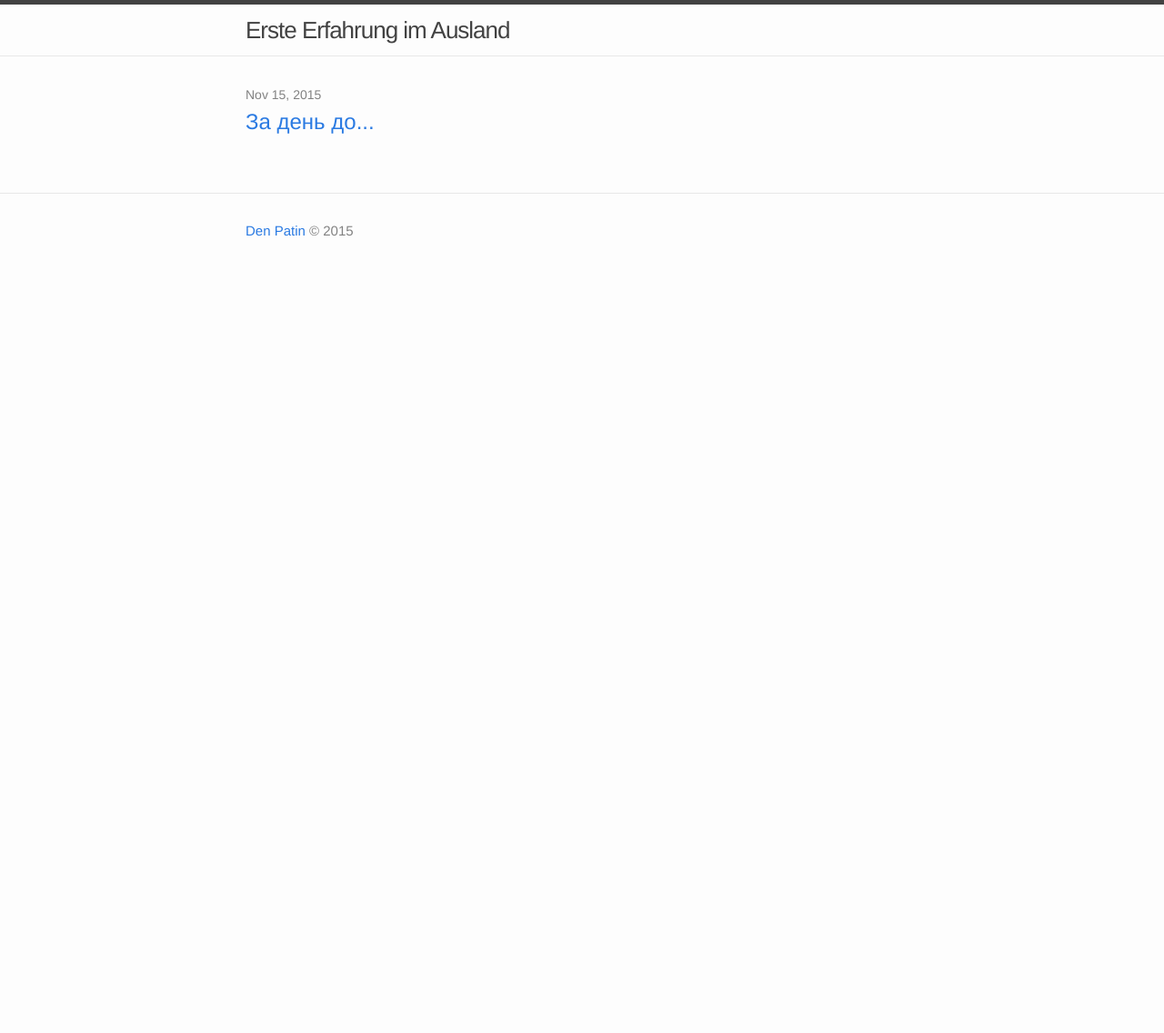
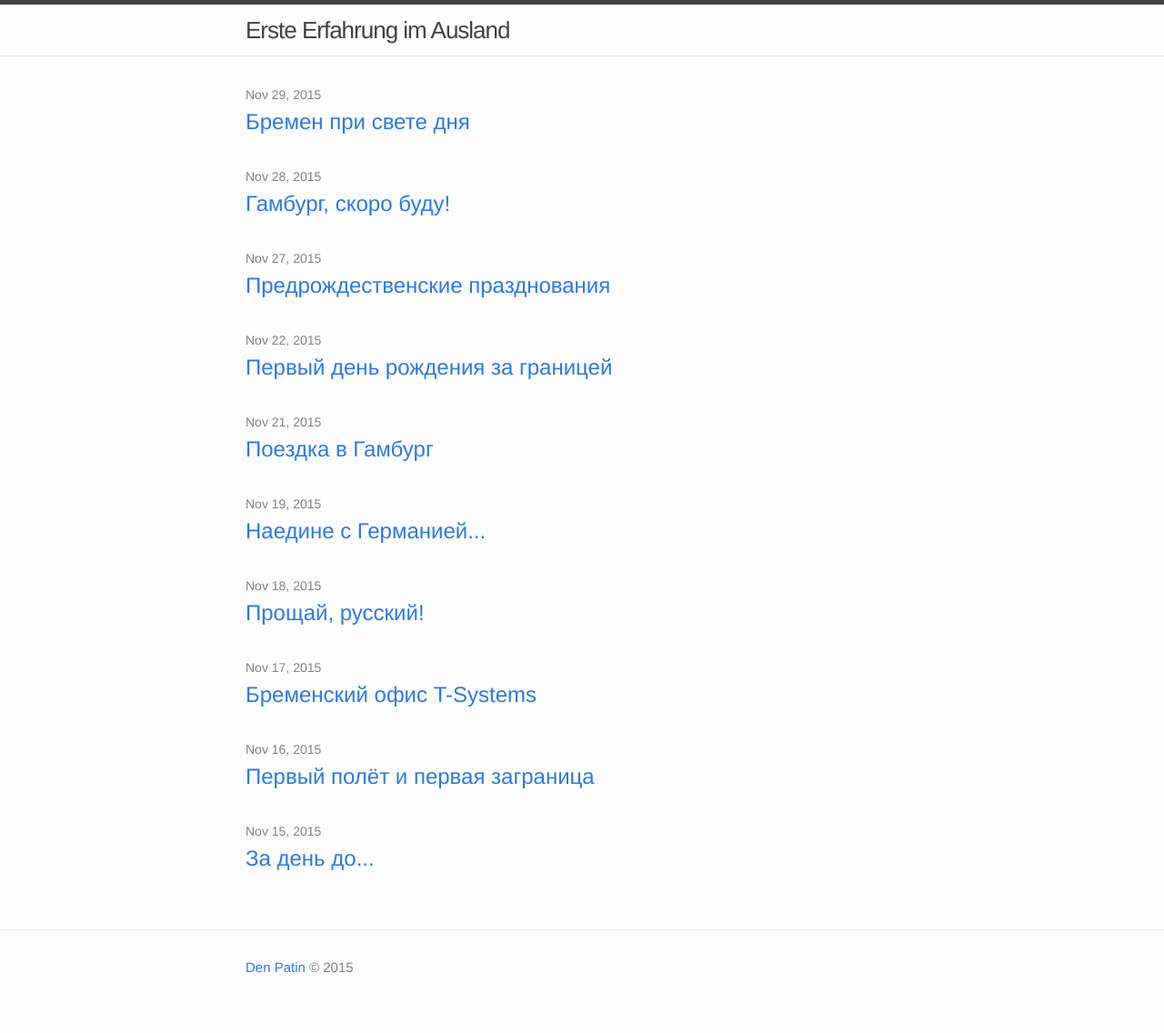
Before and after one commit to denpatin/2015-germany, a Jekyll site: the page built from index.html, in a window 1280 px wide. Shown: the whole page at 91% size. Built offline with Jekyll 4.4.1, drawn with Linux system fonts in a browser that asks for light colours; before the commit the page ends 900 px from its top, so only the background shows below that.

Commit message:
Added new entries

```diff
--- /dev/null
+++ b/_posts/2015-11-16-erster-flug-und-ausland.md
@@ -0,0 +1,5 @@
+---
+layout: post
+title: "Первый полёт и первая заграница"
+date: 2015-11-16 23:59:59 +0300
+---
--- /dev/null
+++ b/_posts/2015-11-17-erster-tag-am-neuen-arbeitsplatz.md
@@ -0,0 +1,5 @@
+---
+layout: post
+title: "Бременский офис T-Systems"
+date: 2015-11-17 23:59:59 +0300
+---
--- /dev/null
+++ b/_posts/2015-11-18-tschau-russisch.md
@@ -0,0 +1,5 @@
+---
+layout: post
+title: "Прощай, русский!"
+date: 2015-11-18 23:59:59 +0300
+---
--- /dev/null
+++ b/_posts/2015-11-19-allein-mit-deutschland.md
@@ -0,0 +1,5 @@
+---
+layout: post
+title: "Наедине с Германией..."
+date: 2015-11-19 23:59:59 +0300
+---
--- /dev/null
+++ b/_posts/2015-11-21-erste-reise-nach-hamburg.md
@@ -0,0 +1,5 @@
+---
+layout: post
+title: "Поездка в Гамбург"
+date: 2015-11-21 23:59:59 +0300
+---
--- /dev/null
+++ b/_posts/2015-11-22-auslandsgeburtstagsfeier.md
@@ -0,0 +1,5 @@
+---
+layout: post
+title: "Первый день рождения за границей"
+date: 2015-11-22 23:59:59 +0300
+---
--- /dev/null
+++ b/_posts/2015-11-27-bremer-weihnachtsmarkt.md
@@ -0,0 +1,5 @@
+---
+layout: post
+title: "Предрождественские празднования"
+date: 2015-11-27 23:59:59 +0300
+---
--- /dev/null
+++ b/_posts/2015-11-28-hamburg-wart-nochmal-auf-mich.md
@@ -0,0 +1,5 @@
+---
+layout: post
+title: "Гамбург, скоро буду!"
+date: 2015-11-28 23:59:59 +0300
+---
--- /dev/null
+++ b/_posts/2015-11-29-bremen-bei-tageslicht.md
@@ -0,0 +1,5 @@
+---
+layout: post
+title: "Бремен при свете дня"
+date: 2015-11-29 23:59:59 +0300
+---
```
Also changed, not shown: _posts/2015-11-15-am-tag-vor.md (+2 -3 lines).
